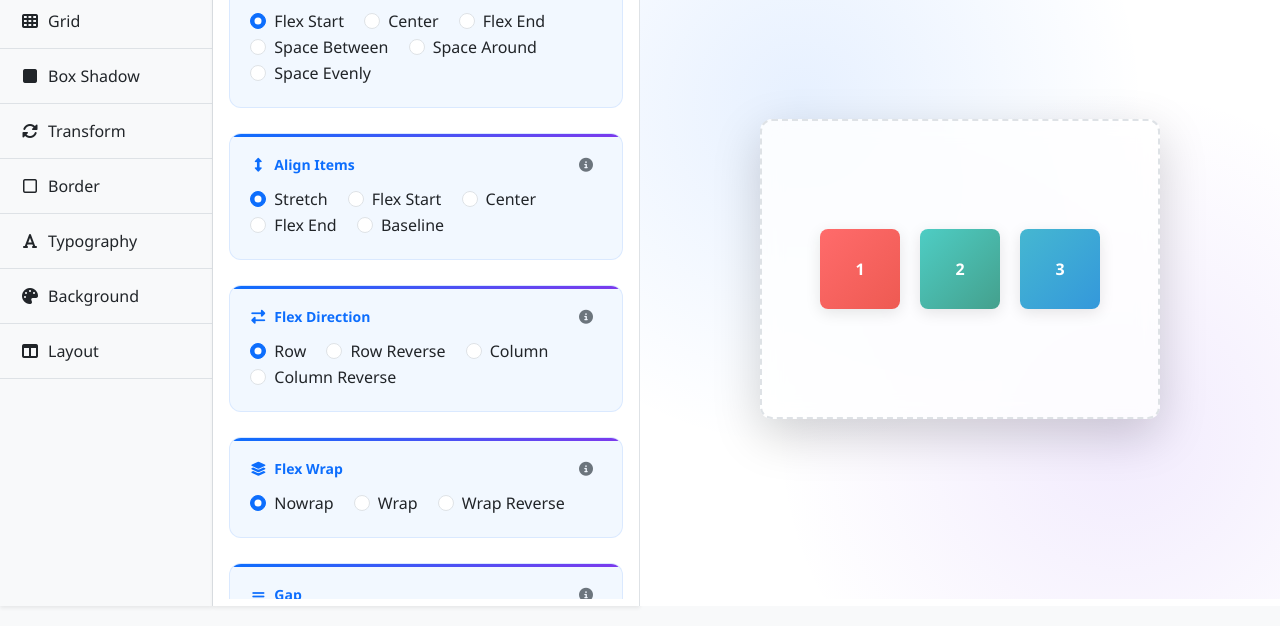
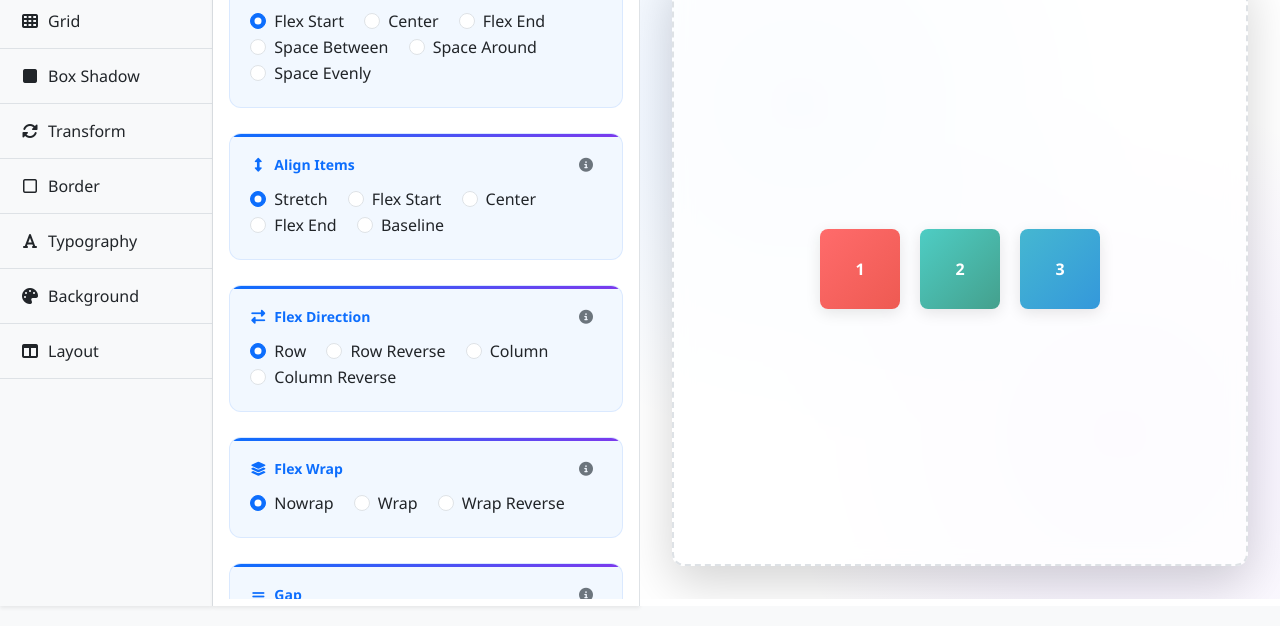
Before and after one commit to sibyaugusty/css-visual-editor, a plain HTML site: page index.html in a window 1280 px wide. Shown: the part 174-800 px from the top of the page. Drawn offline with nearby package versions, Linux system fonts and the light colour scheme.

Commit message:
preview container height and width adjustment

```diff
--- a/css/styles.css
+++ b/css/styles.css
@@ -213,11 +213,12 @@ body {
     background:
         radial-gradient(circle at 25% 25%, rgba(13, 110, 253, 0.1) 0%, transparent 50%),
         radial-gradient(circle at 75% 75%, rgba(124, 58, 237, 0.1) 0%, transparent 50%);
+        overflow: hidden;
 }
 
 .preview-container {
-    width: 400px;
-    height: 300px;
+    width: 90%;
+    height: 90%;
     border: 2px dashed var(--border-color);
     border-radius: 12px;
     display: flex;
```
